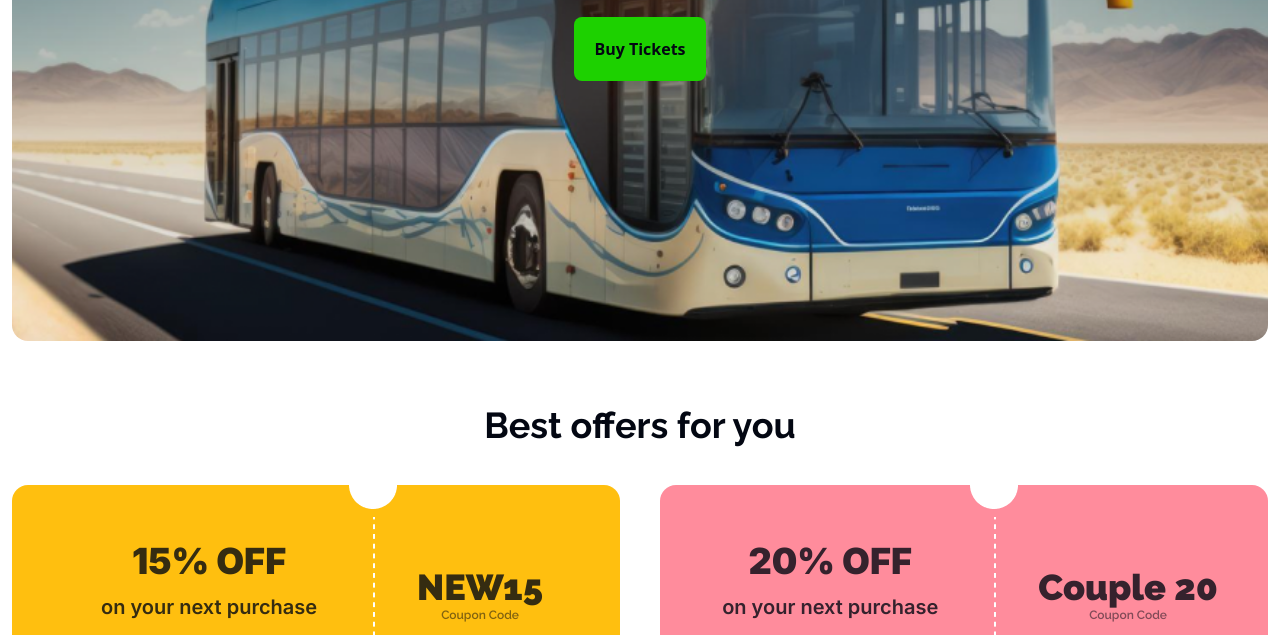
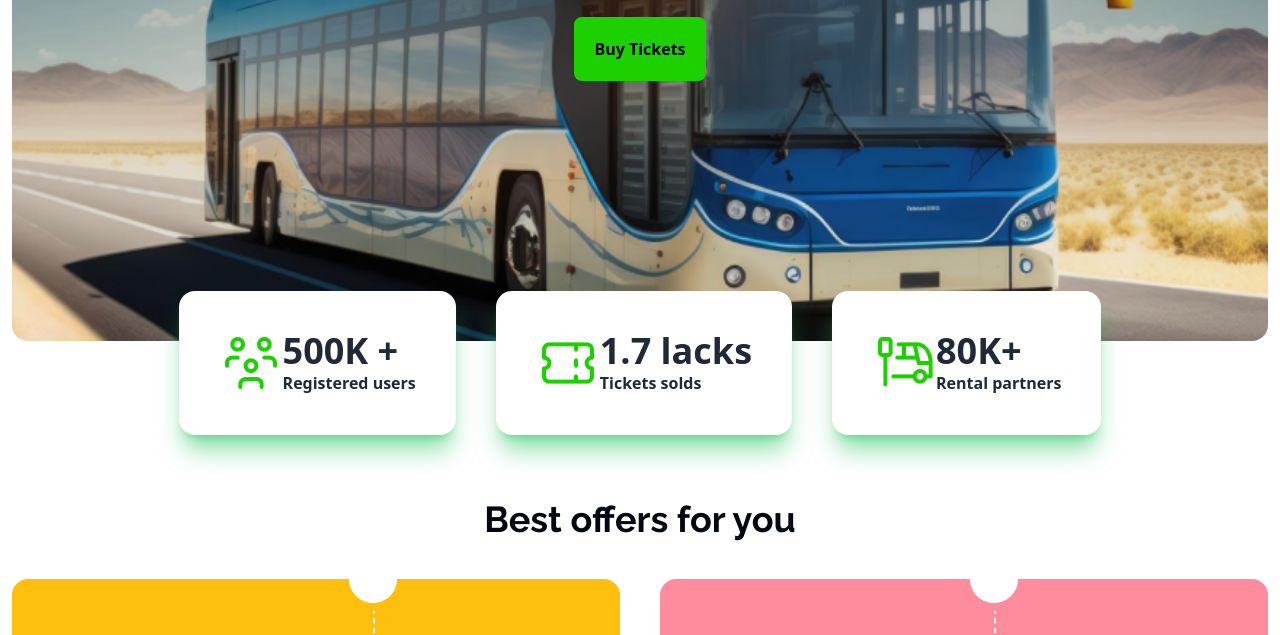
Before and after one commit to alamshuvo/bus-ticket-booking, a plain HTML site: page index.html in a window 1280 px wide. Shown: the part 563-1198 px from the top of the page. Drawn offline with nearby package versions, Linux system fonts and the light colour scheme.

Commit message:
card section added

```diff
--- a/index.html
+++ b/index.html
@@ -80,9 +80,9 @@
     <!-- header section start -->
     <header class="container mx-auto my-7">
       <!-- bannar section -->
-      <section class="p-3">
+      <section class="p-3 ">
         <div
-          class="hero min-h-screen rounded-2xl"
+          class="hero min-h-screen rounded-2xl "
           style="background-image: url(./images/banner.png)"
         >
           <div class="hero-content text-center text-neutral-content">
@@ -107,7 +107,36 @@
               >
             </div>
           </div>
+
         </div>
+         <!-- lower card section -->
+         <div class=" pt-5 flex lg:flex-row flex-col gap-10 justify-center lg:mt-[-70px]">
+          <!-- people section -->
+          <div class="flex justify-center p-10 rounded-2xl bg-white shadow-green-500/50 shadow-xl">
+            <img src="./images/people.png" alt="" srcset="">
+            <div>
+              <h1 class="text-2xl lg:text-4xl font-bold">500K +</h1>
+              <h1 class="font-bold">Registered users</h1>
+            </div>
+          </div>
+          <!-- ticket sold section -->
+          <div class="flex justify-center p-10 rounded-2xl bg-white shadow-green-500/50 shadow-xl">
+            <img src="./images/ticket-cupon.png" alt="" srcset="">
+            <div>
+              <h1 class="text-2xl lg:text-4xl font-bold">1.7 lacks</h1>
+              <h1 class="font-bold">Tickets solds</h1>
+            </div>
+          </div>
+          <!-- rental patners -->
+          <div class="flex justify-center p-10 rounded-2xl bg-white shadow-green-500/50 shadow-xl">
+            <img src="./images/stoppage.png" alt="" srcset="">
+            <div>
+              <h1 class="text-2xl lg:text-4xl font-bold">80K+</h1>
+              <h1 class="font-bold">Rental partners</h1>
+            </div>
+          </div>
+        </div>
+
       </section>
       <!-- best offer section  -->
       <section class="my-10 p-3">
```
